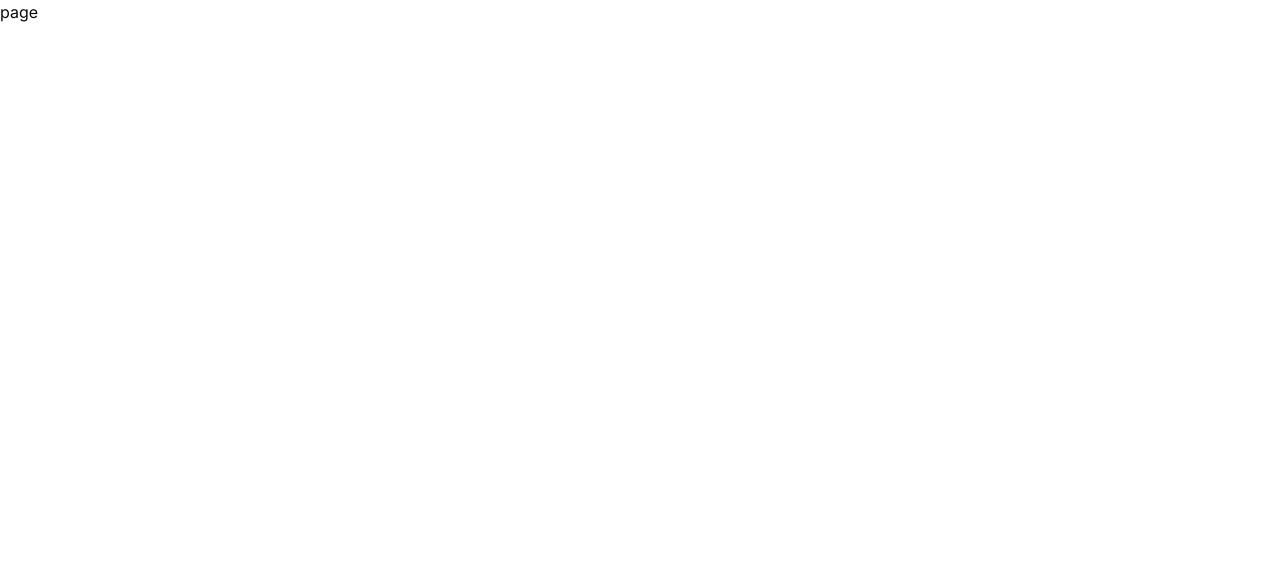
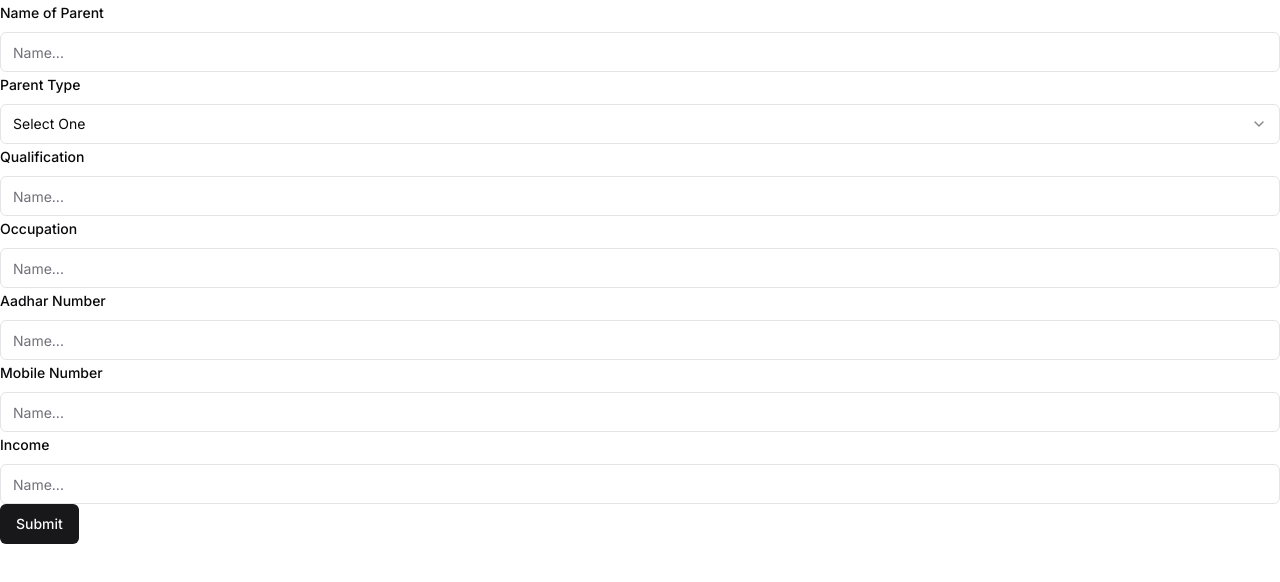
Before and after one commit to Akashmathad/ashram_project, a Next.js app: page /student/1/1/addParent in a window 1280 px wide. Shown: the top 582 px of the page. Built offline with nearby package versions, Linux system fonts and the light colour scheme.

Commit message:
added parent form

```diff
--- /dev/null
+++ b/src/app/api/student/addParent/route.ts
@@ -0,0 +1,50 @@
+import { getAuthSession } from '@/lib/auth';
+import { db } from '@/lib/db';
+import { ParentValidator } from '@/lib/validators/parent';
+import { z } from 'zod';
+
+export async function POST(req: Request) {
+  try {
+    const session = await getAuthSession();
+    const url = new URL(req.url);
+    const searchParam = new URLSearchParams(url.searchParams);
+    const studentId = searchParam.get('studentId');
+
+    if (!session?.user) {
+      return new Response('Unauthorized', { status: 401 });
+    }
+
+    const body = await req.json();
+    const {
+      name,
+      type,
+      qualification,
+      occupation,
+      aadharNo,
+      mobileNo,
+      income,
+    } = ParentValidator.parse(body);
+
+    await db.parent.create({
+      data: {
+        name,
+        type,
+        qualification,
+        occupation,
+        aadharNo: BigInt(aadharNo),
+        mobileNo: BigInt(mobileNo),
+        income: BigInt(income),
+        studentId: studentId ?? '',
+      },
+    });
+
+    return new Response('OK');
+  } catch (error) {
+    //add unique constraint error
+    if (error instanceof z.ZodError) {
+      return new Response(error.message, { status: 422 });
+    }
+
+    return new Response('Could not add student', { status: 500 });
+  }
+}
--- a/src/app/branches/[branchId]/addStudent/page.tsx
+++ b/src/app/branches/[branchId]/addStudent/page.tsx
@@ -37,7 +37,6 @@ interface pageProps {
 
 const Page: FC<pageProps> = ({ params }) => {
   const router = useRouter();
-  const [isLoading, setIsLoading] = useState(false);
   const form = useForm<StudentValidatorTypes>({
     resolver: zodResolver(StudentValidator),
   });
--- a/src/app/student/[branchId]/[studentId]/addParent/page.tsx
+++ b/src/app/student/[branchId]/[studentId]/addParent/page.tsx
@@ -1,4 +1,29 @@
+'use client';
+import { Button } from '@/components/ui/button';
+import {
+  Form,
+  FormControl,
+  FormField,
+  FormItem,
+  FormLabel,
+  FormMessage,
+} from '@/components/ui/form';
+import { Input } from '@/components/ui/input';
+import {
+  Select,
+  SelectContent,
+  SelectItem,
+  SelectTrigger,
+  SelectValue,
+} from '@/components/ui/select';
+import { toast } from '@/hooks/use-toast';
+import { ParentValidator, ParentValidatorTypes } from '@/lib/validators/parent';
+import { zodResolver } from '@hookform/resolvers/zod';
+import { useMutation } from '@tanstack/react-query';
+import axios, { AxiosError } from 'axios';
+import { useRouter } from 'next/navigation';
 import { FC } from 'react';
+import { useForm } from 'react-hook-form';
 
 interface pageProps {
   params: {
@@ -8,7 +33,178 @@ interface pageProps {
 }
 
 const Page: FC<pageProps> = ({ params }) => {
-  return <div>page</div>;
+  const router = useRouter();
+  const form = useForm<ParentValidatorTypes>({
+    resolver: zodResolver(ParentValidator),
+  });
+
+  const { mutate: addParent, isPending } = useMutation({
+    mutationFn: async (values: ParentValidatorTypes) => {
+      const payload: ParentValidatorTypes = {
+        name: values.name,
+        qualification: values.qualification,
+        type: values.type,
+        occupation: values.occupation,
+        aadharNo: values.aadharNo,
+        mobileNo: values.mobileNo,
+        income: values.income,
+      };
+
+      const { data } = await axios.post(
+        `/api/student/addParent?studentId=${params.studentId}`,
+        payload
+      );
+      return data;
+    },
+    onError: (err) => {
+      if (err instanceof AxiosError) {
+        if (err.response?.status === 422) {
+          return toast({
+            title: 'Invalid Inputs',
+            variant: 'destructive',
+          });
+        }
+        if (err.response?.status === 401) {
+          return router.push('/');
+        }
+      }
+      console.log(err);
+      toast({
+        title: 'Parent addtion failed',
+        description: 'Something went wrong, please try again.',
+        variant: 'destructive',
+      });
+    },
+    onSuccess: () => {
+      router.back();
+      router.refresh();
+      toast({
+        title: 'Parent addition successful',
+      });
+    },
+  });
+
+  const onSubmit = async (values: ParentValidatorTypes) => {
+    console.log(values);
+    addParent(values);
+  };
+
+  return (
+    <Form {...form}>
+      <form onSubmit={form.handleSubmit(onSubmit)}>
+        <FormField
+          control={form.control}
+          name="name"
+          render={({ field }) => (
+            <FormItem>
+              <FormLabel>Name of Parent</FormLabel>
+              <FormControl>
+                <Input placeholder="Name..." type="text" {...field} />
+              </FormControl>
+              <FormMessage />
+            </FormItem>
+          )}
+        />
+
+        <FormField
+          control={form.control}
+          name="type"
+          render={({ field }) => (
+            <FormItem>
+              <FormLabel>Parent Type</FormLabel>
+              <Select onValueChange={field.onChange} defaultValue={field.value}>
+                <FormControl>
+                  <SelectTrigger>
+                    <SelectValue placeholder="Select One" />
+                  </SelectTrigger>
+                </FormControl>
+                <SelectContent>
+                  <SelectItem value="Father">Father</SelectItem>
+                  <SelectItem value="Mother">Mother</SelectItem>
+                  <SelectItem value="Guardian">Guardian</SelectItem>
+                </SelectContent>
+              </Select>
+              <FormMessage />
+            </FormItem>
+          )}
+        />
+
+        <FormField
+          control={form.control}
+          name="qualification"
+          render={({ field }) => (
+            <FormItem>
+              <FormLabel>Qualification</FormLabel>
+              <FormControl>
+                <Input placeholder="Name..." type="text" {...field} />
+              </FormControl>
+              <FormMessage />
+            </FormItem>
+          )}
+        />
+
+        <FormField
+          control={form.control}
+          name="occupation"
+          render={({ field }) => (
+            <FormItem>
+              <FormLabel>Occupation</FormLabel>
+              <FormControl>
+                <Input placeholder="Name..." type="text" {...field} />
+              </FormControl>
+              <FormMessage />
+            </FormItem>
+          )}
+        />
+
+        <FormField
+          control={form.control}
+          name="aadharNo"
+          render={({ field }) => (
+            <FormItem>
+              <FormLabel>Aadhar Number</FormLabel>
+              <FormControl>
+                <Input placeholder="Name..." type="text" {...field} />
+              </FormControl>
+              <FormMessage />
+            </FormItem>
+          )}
+        />
+
+        <FormField
+          control={form.control}
+          name="mobileNo"
+          render={({ field }) => (
+            <FormItem>
+              <FormLabel>Mobile Number</FormLabel>
+              <FormControl>
+                <Input placeholder="Name..." type="text" {...field} />
+              </FormControl>
+              <FormMessage />
+            </FormItem>
+          )}
+        />
+
+        <FormField
+          control={form.control}
+          name="income"
+          render={({ field }) => (
+            <FormItem>
+              <FormLabel>Income</FormLabel>
+              <FormControl>
+                <Input placeholder="Name..." type="text" {...field} />
+              </FormControl>
+              <FormMessage />
+            </FormItem>
+          )}
+        />
+
+        <Button isLoading={isPending} type="submit">
+          Submit
+        </Button>
+      </form>
+    </Form>
+  );
 };
 
 export default Page;
--- a/src/app/student/[branchId]/[studentId]/page.tsx
+++ b/src/app/student/[branchId]/[studentId]/page.tsx
@@ -1,5 +1,6 @@
+import { buttonVariants } from '@/components/ui/button';
 import { db } from '@/lib/db';
-import { FC } from 'react';
+import Link from 'next/link';
 
 interface pageProps {
   params: {
@@ -14,6 +15,9 @@ const getStudent = async (branchId: string, studentId: string) => {
       id: studentId,
       branchId: branchId,
     },
+    include: {
+      parent: true,
+    },
   });
   return student;
 };
@@ -21,7 +25,17 @@ const getStudent = async (branchId: string, studentId: string) => {
 const page = async ({ params }: pageProps) => {
   const { branchId, studentId } = params;
   const studentDetails = await getStudent(branchId, studentId);
-  return <div className="text-3xl">{studentDetails?.name}</div>;
+  return (
+    <div className="text-3xl">
+      {studentDetails?.name}
+      <Link
+        href={`/student/${branchId}/${studentId}/addParent`}
+        className={buttonVariants()}
+      >
+        Add Parent
+      </Link>
+    </div>
+  );
 };
 
 export default page;
--- /dev/null
+++ b/src/lib/validators/parent.ts
@@ -0,0 +1,15 @@
+import { z } from 'zod';
+
+const ParentType = ['Father', 'Mother', 'Guardain'] as const;
+
+export const ParentValidator = z.object({
+  name: z.string(),
+  qualification: z.string(),
+  type: z.enum(ParentType),
+  occupation: z.string(),
+  aadharNo: z.string(),
+  mobileNo: z.string(),
+  income: z.string(),
+});
+
+export type ParentValidatorTypes = z.infer<typeof ParentValidator>;
```
